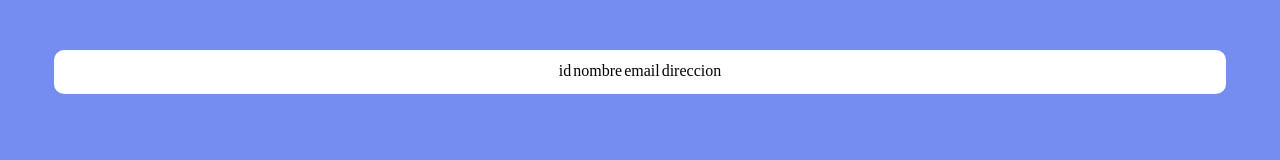
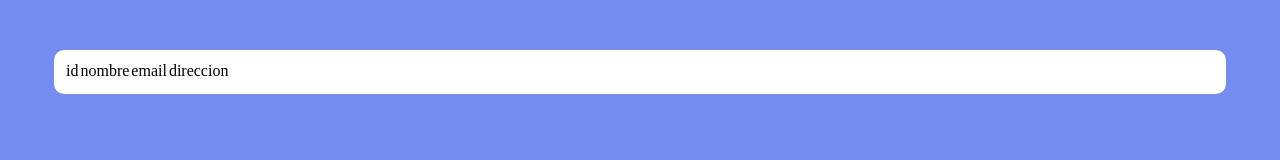
Before and after one commit to alejandra1999/dentistaWeb, a plain HTML site: page index.html in a window 1280 px wide. Drawn offline with Linux system fonts and the light colour scheme.

Commit message:
quite estilo tabla

```diff
--- a/css/estilos.css
+++ b/css/estilos.css
@@ -15,7 +15,3 @@ body{
     padding: 10px;
     width: 90%;
 }
-
-table{
-    margin: auto;
-}
```
